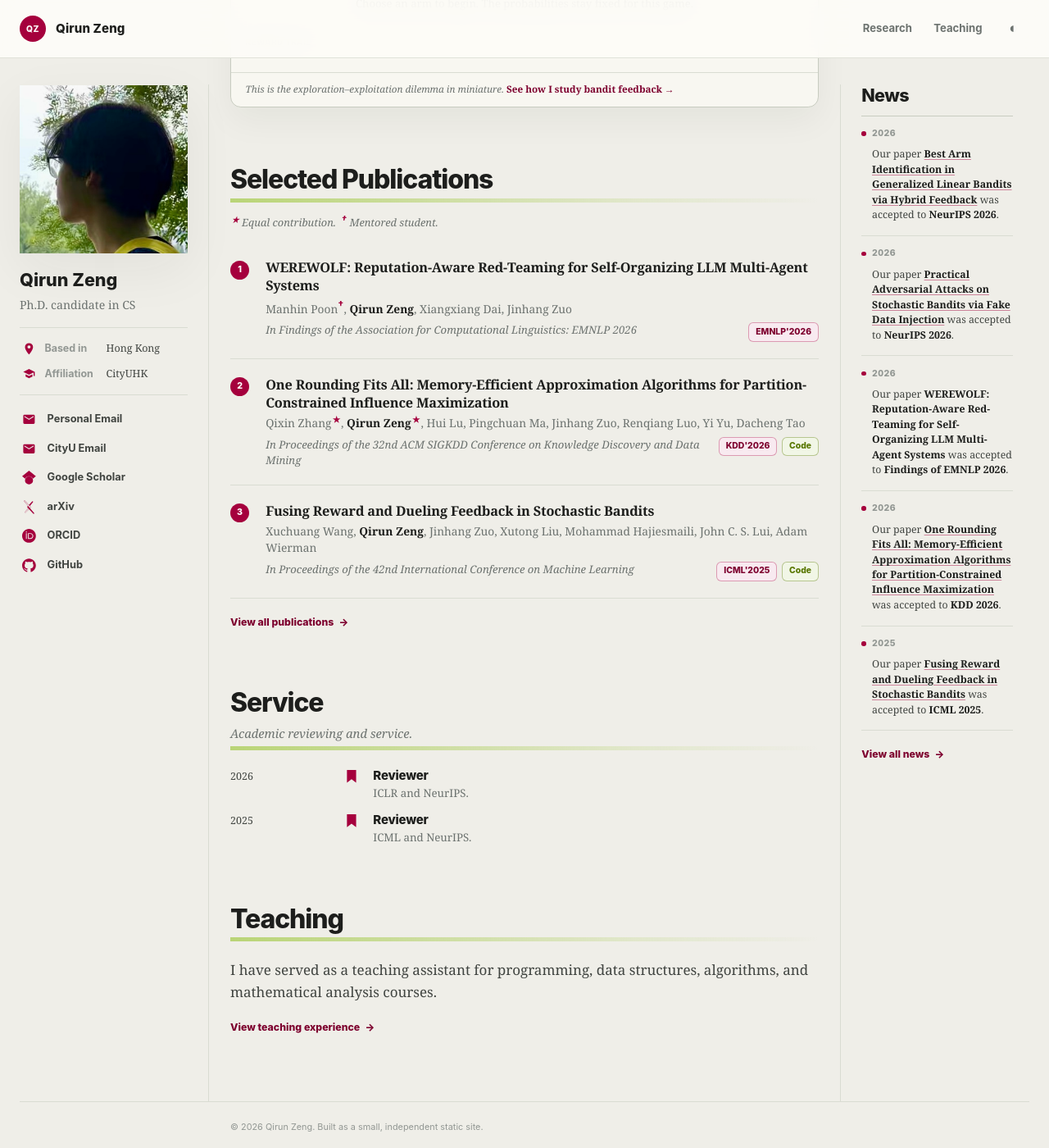
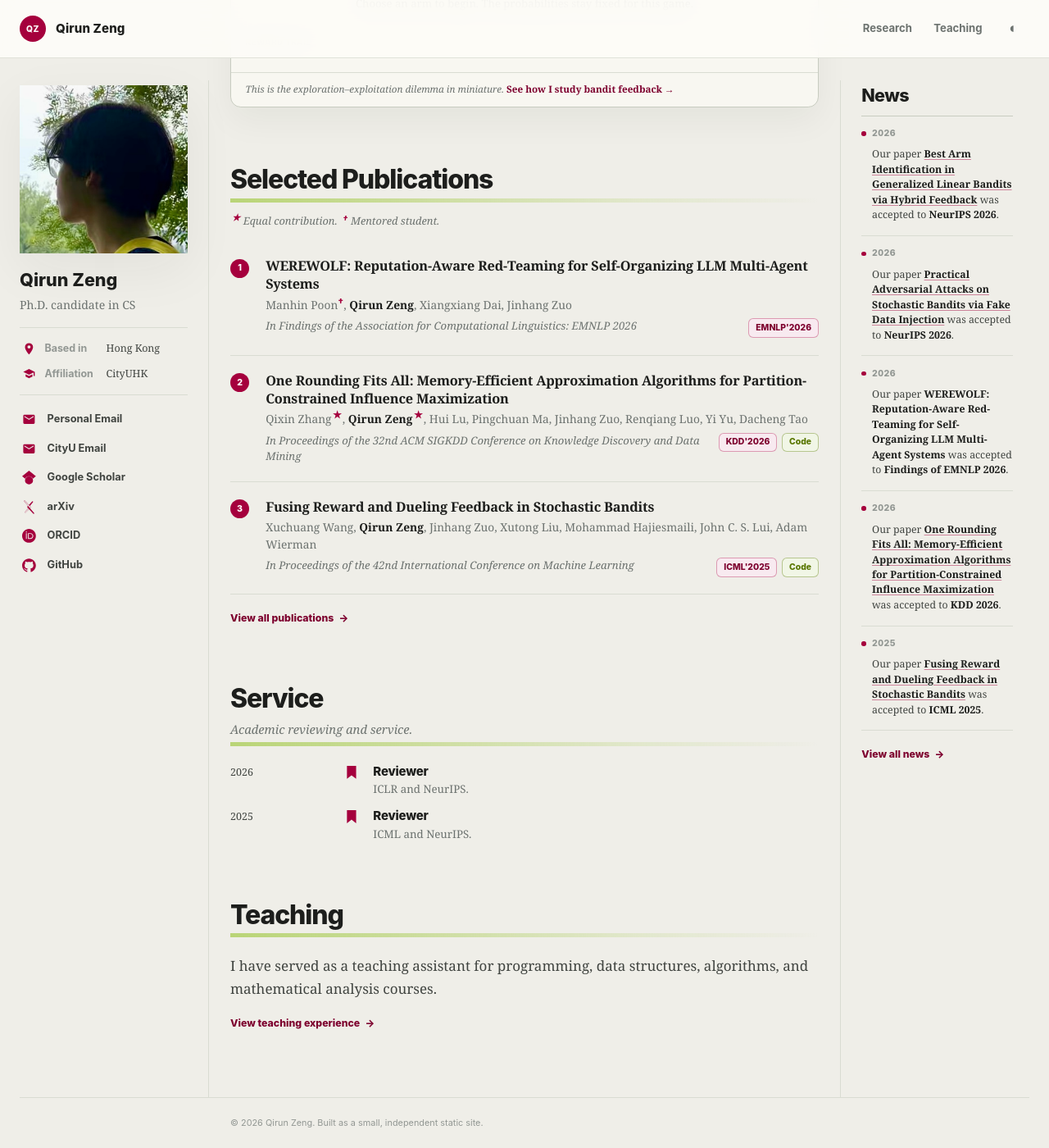
Before and after one commit to qirunzeng/qirunzeng.github.io, a Jekyll site: the page built from index.html, in a window 1280 px wide and 1400 px high, scrolled down 1294 px. Shown: the whole window at 82% size. Built offline with Jekyll 4.4.1, drawn with Linux system fonts in a browser that asks for light colours.

Commit message:
Balance publication marker sizes

```diff
--- a/_includes/publication-note.html
+++ b/_includes/publication-note.html
@@ -19,5 +19,5 @@
 {% endfor %}
 
 {% if note_has_equal or note_has_mentored %}
-  <p class="publication-note">{% if note_has_equal %}<sup class="publication__equal-marker">⋆</sup> Equal contribution.{% endif %}{% if note_has_equal and note_has_mentored %}&ensp;{% endif %}{% if note_has_mentored %}<sup>†</sup> Mentored student.{% endif %}</p>
+  <p class="publication-note">{% if note_has_equal %}<sup class="publication__equal-marker">⋆</sup> Equal contribution.{% endif %}{% if note_has_equal and note_has_mentored %}&ensp;{% endif %}{% if note_has_mentored %}<sup class="publication__mentor-marker">†</sup> Mentored student.{% endif %}</p>
 {% endif %}
--- a/_includes/publication.html
+++ b/_includes/publication.html
@@ -5,7 +5,7 @@
     <h3 class="publication__title">{{ include.paper.title }}</h3>
 
     <p class="publication__authors">
-      {% for author in include.paper.authors %}{% if author.me %}<strong>{{ author.name }}</strong>{% else %}{{ author.name }}{% endif %}{% if author.equal %}<sup class="publication__equal-marker" title="Equal contribution">⋆</sup>{% endif %}{% if author.mentored %}<sup title="Mentored student">†</sup>{% endif %}{% unless forloop.last %}, {% endunless %}{% endfor %}
+      {% for author in include.paper.authors %}{% if author.me %}<strong>{{ author.name }}</strong>{% else %}{{ author.name }}{% endif %}{% if author.equal %}<sup class="publication__equal-marker" title="Equal contribution">⋆</sup>{% endif %}{% if author.mentored %}<sup class="publication__mentor-marker" title="Mentored student">†</sup>{% endif %}{% unless forloop.last %}, {% endunless %}{% endfor %}
     </p>
 
     <div class="publication__details">
--- a/assets/css/main.css
+++ b/assets/css/main.css
@@ -1281,9 +1281,16 @@
 
 .publication__authors .publication__equal-marker,
 .publication-note .publication__equal-marker {
-  font-size: 1.35em;
+  font-size: 1.55em;
   line-height: 0;
-  vertical-align: 0.16em;
+  vertical-align: 0.12em;
+}
+
+.publication__authors .publication__mentor-marker,
+.publication-note .publication__mentor-marker {
+  font-size: 0.82em;
+  line-height: 0;
+  vertical-align: 0.32em;
 }
 
 .publication__details {
```
